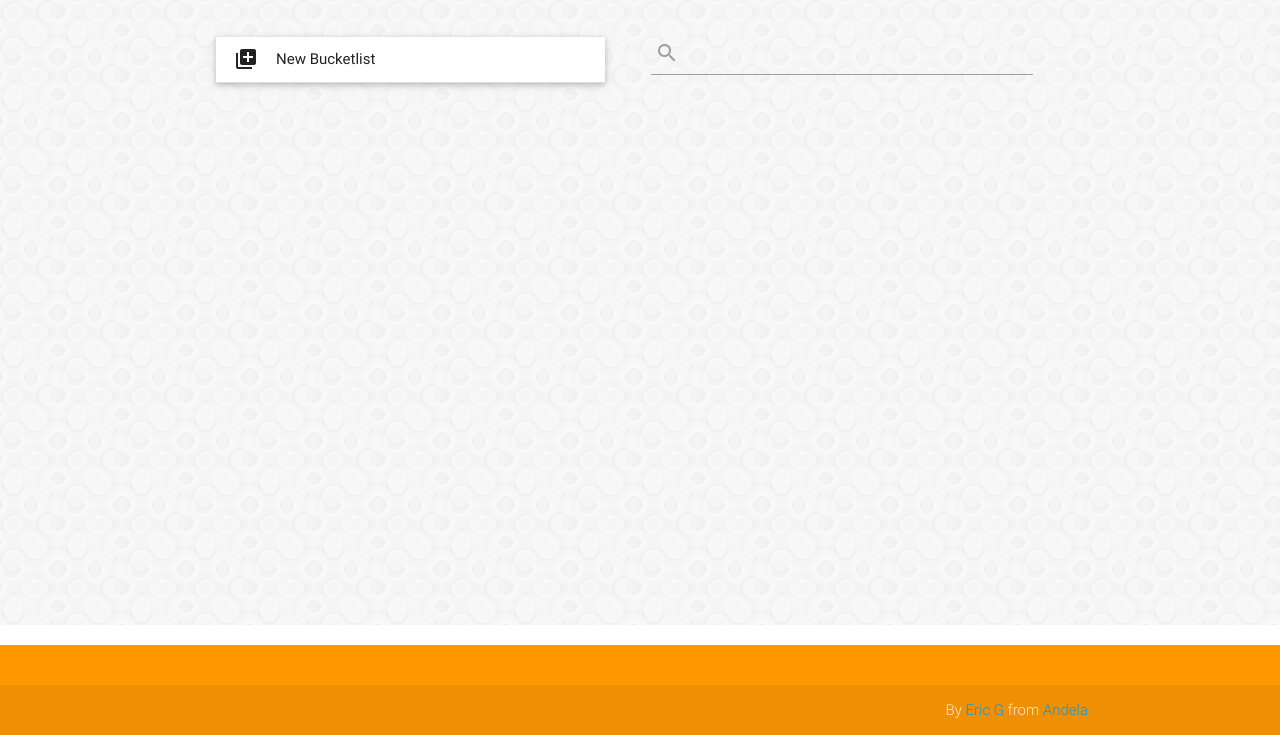
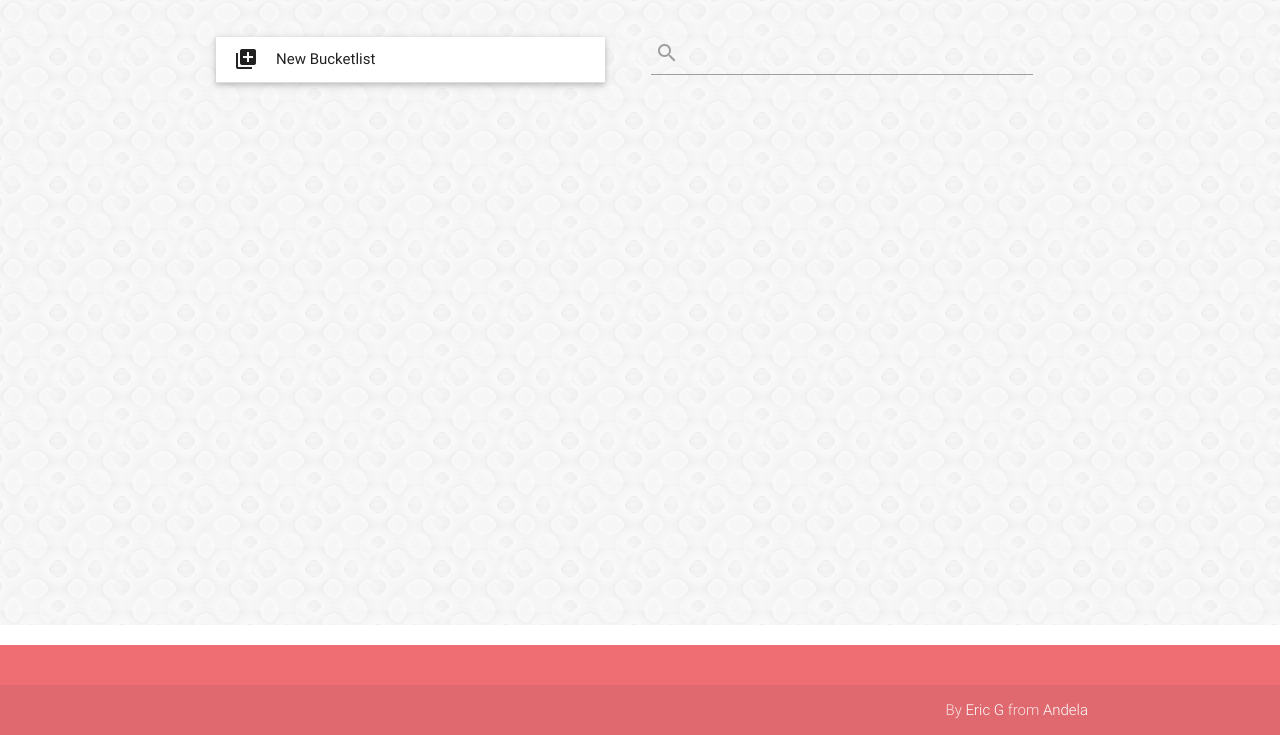
Before and after one commit to andela-egichuri/checkpoint3, a Django app: page /dashboard/ in a window 1280 px wide. Shown: the part 65-800 px from the top of the page. Run offline with Django 3.2, Linux system fonts and the light colour scheme; the visitor is signed in with stand-in values (Sample User, id 1); some libraries are stand-ins or nearby versions.

Commit message:
(Chore) Add favicon and change footer text color
Add a favicon for the app
Change the color of the toofer text

```diff
--- a/public/templates/base.html
+++ b/public/templates/base.html
@@ -6,6 +6,7 @@
         <link type="text/css" rel="stylesheet" href="{% static 'css/materialize.min.css' %}"  media="screen,projection"/>
 
         <link type="text/css" rel="stylesheet" href="{% static 'css/style.css' %}"  media="screen,projection"/>
+        <link rel="shortcut icon" type="image/png" href="{% static 'img/favicon.ico' %}"/>
         <meta name="viewport" content="width=device-width, initial-scale=1.0"/>
         <style type="text/css">
             [ng\:cloak], [ng-cloak], [data-ng-cloak], [x-ng-cloak], .ng-cloak, .x-ng-cloak {
@@ -36,7 +37,7 @@
       </div>
       </div>
     </main>
-    <footer class="page-footer orange">
+    <footer class="page-footer grey-text">
     <div class="container">
       <div class="row">
 
@@ -45,7 +46,7 @@
     <div class="footer-copyright">
       <div class="container">
       <div class="right">
-      By <a class="" target="_blank" href="https://github.com/andela-egichuri">Eric G</a> from <a target="_blank" href="http://andela.co">Andela</a>
+      By <a class="white-text" target="_blank" href="https://github.com/andela-egichuri">Eric G</a> from <a target="_blank" class="white-text" href="http://andela.co">Andela</a>
       </div>
       </div>
     </div>
```
Also changed, not shown: public/static/img/favicon.ico (added).
